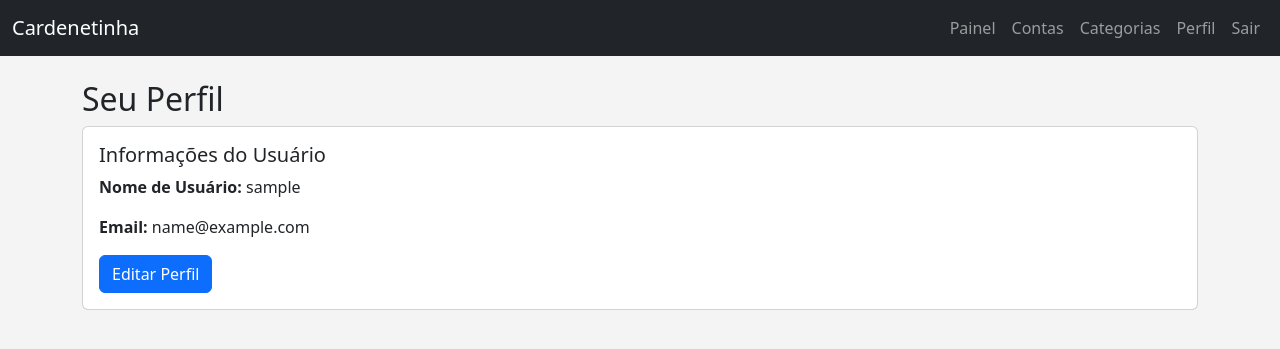
After one commit to profadevairvitorio/cardenetinha, a Flask app: page /perfil in a window 1280 px wide. The commit adds this page. Shown: the top 349 px of the page. Run offline with Flask 3, Linux system fonts and the light colour scheme; a user stored in the database is signed in; tables that the repository leaves empty hold one stand-in row (values such as "Sample post"); some libraries are stand-ins or nearby versions.

Commit message:
feat: Add profile management with templates for viewing and editing user details

```diff
--- a/app/routes.py
+++ b/app/routes.py
@@ -4,7 +4,7 @@ from sqlalchemy import func, extract, or_
 from datetime import datetime
 
 from app import db
-from app.forms import AccountForm, EditAccountForm, TransactionForm, CategoryForm
+from app.forms import AccountForm, EditAccountForm, TransactionForm, CategoryForm, UpdateProfileForm
 from app.models import Account, Transaction, Category
 
 main_bp = Blueprint('main', __name__)
@@ -255,3 +255,27 @@ def edit_category(category_id):
         form.name.data = category.name
 
     return render_template('category/edit.html', title='Editar Categoria', form=form, category=category)
+
+
+@main_bp.route('/perfil')
+@login_required
+def perfil():
+    return render_template('perfil/index.html', title='Seu Perfil')
+
+
+@main_bp.route('/perfil/edit', methods=['GET', 'POST'])
+@login_required
+def edit_perfil():
+    form = UpdateProfileForm(original_username=current_user.username, original_email=current_user.email)
+    if form.validate_on_submit():
+        current_user.username = form.username.data
+        current_user.email = form.email.data
+        if form.password.data:
+            current_user.set_password(form.password.data)
+        db.session.commit()
+        flash('Seu perfil foi atualizado com sucesso!', 'success')
+        return redirect(url_for('main.perfil'))
+    elif request.method == 'GET':
+        form.username.data = current_user.username
+        form.email.data = current_user.email
+    return render_template('perfil/edit.html', title='Editar Perfil', form=form)
--- a/app/templates/base.html
+++ b/app/templates/base.html
@@ -30,6 +30,9 @@
                             </li>
 
                             <li class="nav-item">
+                                <a class="nav-link" href="{{ url_for('main.perfil') }}">Perfil</a>
+                            </li>
+                            <li class="nav-item">
                                 <a class="nav-link" href="{{ url_for('auth.logout') }}">Sair</a>
                             </li>
                         {% else %}
--- /dev/null
+++ b/app/templates/perfil/index.html
@@ -0,0 +1,15 @@
+{% extends "base.html" %}
+
+{% block content %}
+<div class="container mt-4">
+    <h2>{{ title }}</h2>
+    <div class="card">
+        <div class="card-body">
+            <h5 class="card-title">Informações do Usuário</h5>
+            <p><strong>Nome de Usuário:</strong> {{ current_user.username }}</p>
+            <p><strong>Email:</strong> {{ current_user.email }}</p>
+            <a href="{{ url_for('main.edit_perfil') }}" class="btn btn-primary">Editar Perfil</a>
+        </div>
+    </div>
+</div>
+{% endblock %}
```
Also changed, not shown: app/forms.py (+25 -0 lines), app/templates/perfil/edit.html (added, +57 -0 lines).
